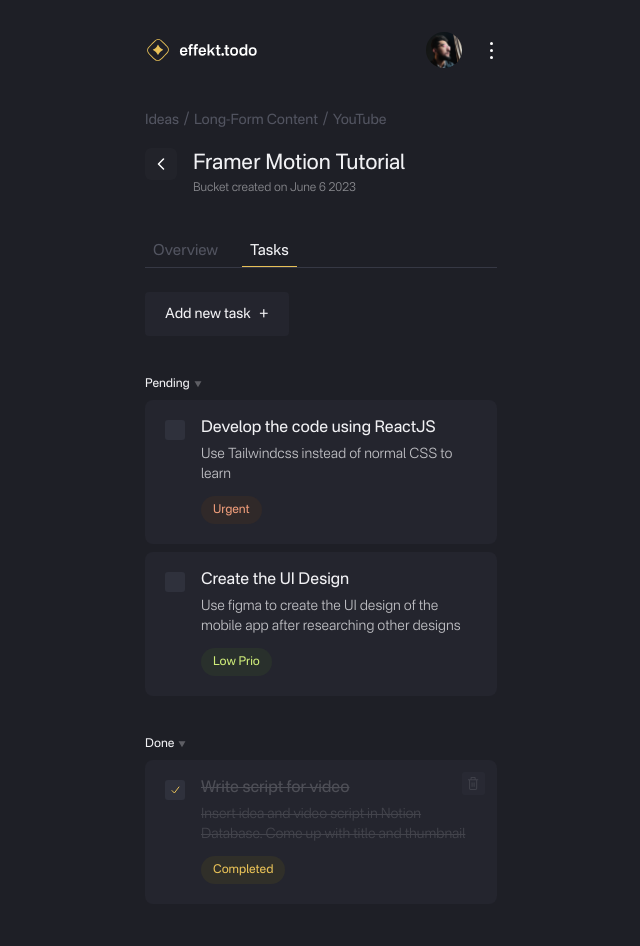
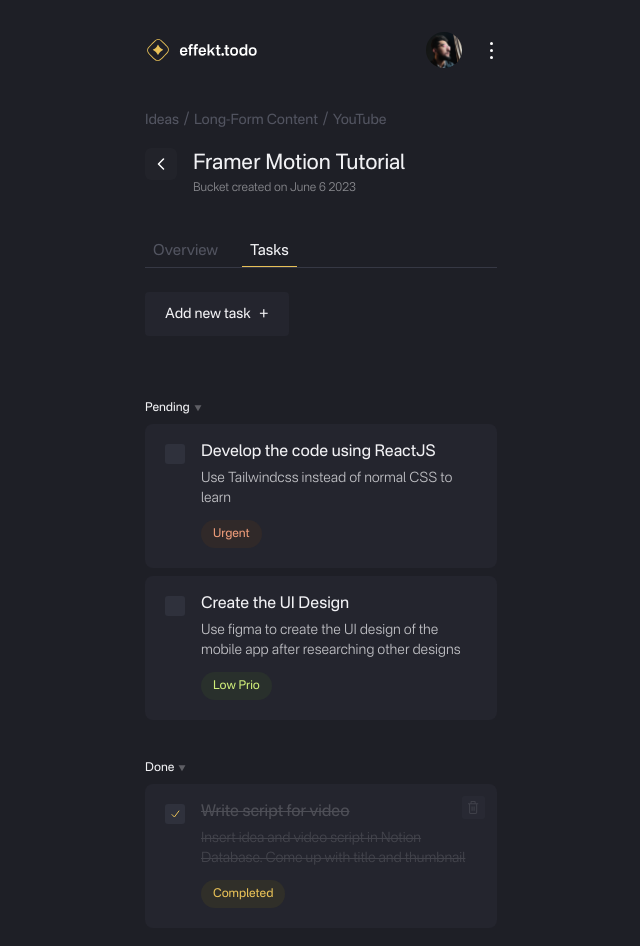
Before and after one commit to aalsayad/effekt.todo, a React (Vite) app: page / in a window 1280 px wide. Shown: the top 946 px of the page, without its empty margins (319-959 px from the left). Built offline with nearby package versions, Linux system fonts and the light colour scheme.

Commit message:
animation test

```diff
--- a/src/Components/NewTask.jsx
+++ b/src/Components/NewTask.jsx
@@ -1,5 +1,7 @@
 import { useState, useRef } from 'react';
 import useStore from '../Store/Store';
+import { AnimatePresence, motion, spring } from 'framer-motion';
+
 function NewTask() {
   const addTask = useStore((state) => state.addTask);
   const [taskModal, setTaskModal] = useState(false);
@@ -49,7 +51,15 @@ function NewTask() {
 
   return (
     <>
+      <AnimatePresence>
         {!taskModal && (
+          <motion.div
+            initial={{ height: 0, opacity: 0 }}
+            animate={{ height: 'fit-content', opacity: 1 }}
+            exit={{ height: 0, opacity: 0 }}
+            transition={{ type: 'spring', duration: 0.5, stiffness: 90, opacity: { duration: 0.2 } }}
+            className='h-fit overflow-hidden'
+          >
             <div className='mb-6'>
               <button
                 onClick={() => setTaskModal(true)}
@@ -58,10 +68,20 @@ function NewTask() {
                 Add new task <span className='text-lg ml-2'>+</span>
               </button>
             </div>
+          </motion.div>
         )}
+      </AnimatePresence>
       {/*Input Fields */}
+      <AnimatePresence>
         {taskModal && (
-        <div className='mb-6 flex items-start gap-6 p-4 py-6 w-full min-h-[50px] bg-[var(--light-navy)] rounded-lg'>
+          <motion.div
+            initial={{ height: 0, opacity: 0 }}
+            animate={{ height: 'fit-content', opacity: 1 }}
+            exit={{ height: 0, opacity: 0 }}
+            transition={{ type: 'spring', duration: 0.5, stiffness: 50, opacity: { duration: 0.2 } }}
+            className='h-fit overflow-hidden'
+          >
+            <div className='overflow-hidden flex items-start gap-6 p-5 w-full bg-[var(--light-navy)] rounded-lg'>
               <form className=' w-full flex flex-col gap-[10px]'>
                 <input
                   value={formData.heading}
@@ -124,7 +144,9 @@ function NewTask() {
                 </div>
               </form>
             </div>
+          </motion.div>
         )}
+      </AnimatePresence>
     </>
   );
 }
--- a/src/Components/TasksStatusGroup.jsx
+++ b/src/Components/TasksStatusGroup.jsx
@@ -2,12 +2,13 @@ import arrowBottom from '../assets/arrow-bottom.svg';
 import Task from './Task.jsx';
 import React, { useEffect, useState } from 'react';
 import useStore from '../Store/Store';
+import { AnimatePresence, motion } from 'framer-motion';
 
 function TasksStatusGroup({ status }) {
   const tasks = useStore((state) => state.tasks);
-  const [taskGroupVisibility, setTaskGroupVisibility] = useState(true);
   const [localTasks, setLocalTasks] = useState(tasks);
 
+  console.log('Rerendered');
   //Fetch tasks from local store and sort them
   useEffect(() => {
     if (status === 'Done') {
@@ -19,40 +20,41 @@ function TasksStatusGroup({ status }) {
       const sortedTasks = fetchedTasks.sort((a, b) => b.createdAt - a.createdAt);
       setLocalTasks(sortedTasks);
     }
-    console.log(localTasks, '--from Component---', status);
   }, [tasks]);
-
-  //Hide whole component if there are no local group tasks
-  useEffect(() => {
-    if (localTasks.length === 0) {
-      setTaskGroupVisibility(false);
-    } else {
-      setTaskGroupVisibility(true);
-    }
-  }, [localTasks]);
 
   return (
     <>
-      {taskGroupVisibility && (
       <div className='flex flex-col gap-2 mt-10'>
         <p className='flex items-center text-xs gap-1'>
           {status} <img src={arrowBottom} className='w-2 opacity-30' />
         </p>
-
+        <AnimatePresence initial={false}>
           {localTasks.map((task) => {
             return (
+              <motion.div
+                key={task.id}
+                initial={{ height: 0, y: 10, opacity: 0 }}
+                animate={{
+                  height: 'auto',
+                  y: 0,
+                  opacity: 1,
+                }}
+                exit={{ height: 0, y: 10, opacity: 0 }}
+                transition={{ type: 'spring', duration: 0.5, stiffness: 90, opacity: { duration: 0.2 } }}
+              >
                 <Task
+                  className='overflow-hidden'
                   id={task.id}
-                key={task.id}
                   heading={task.heading}
                   description={task.description}
                   priority={task.priority}
                   completed={task.completed}
                 />
+              </motion.div>
             );
           })}
+        </AnimatePresence>
       </div>
-      )}
     </>
   );
 }
```
Lines whose indentation alone changed are shown as unchanged.
